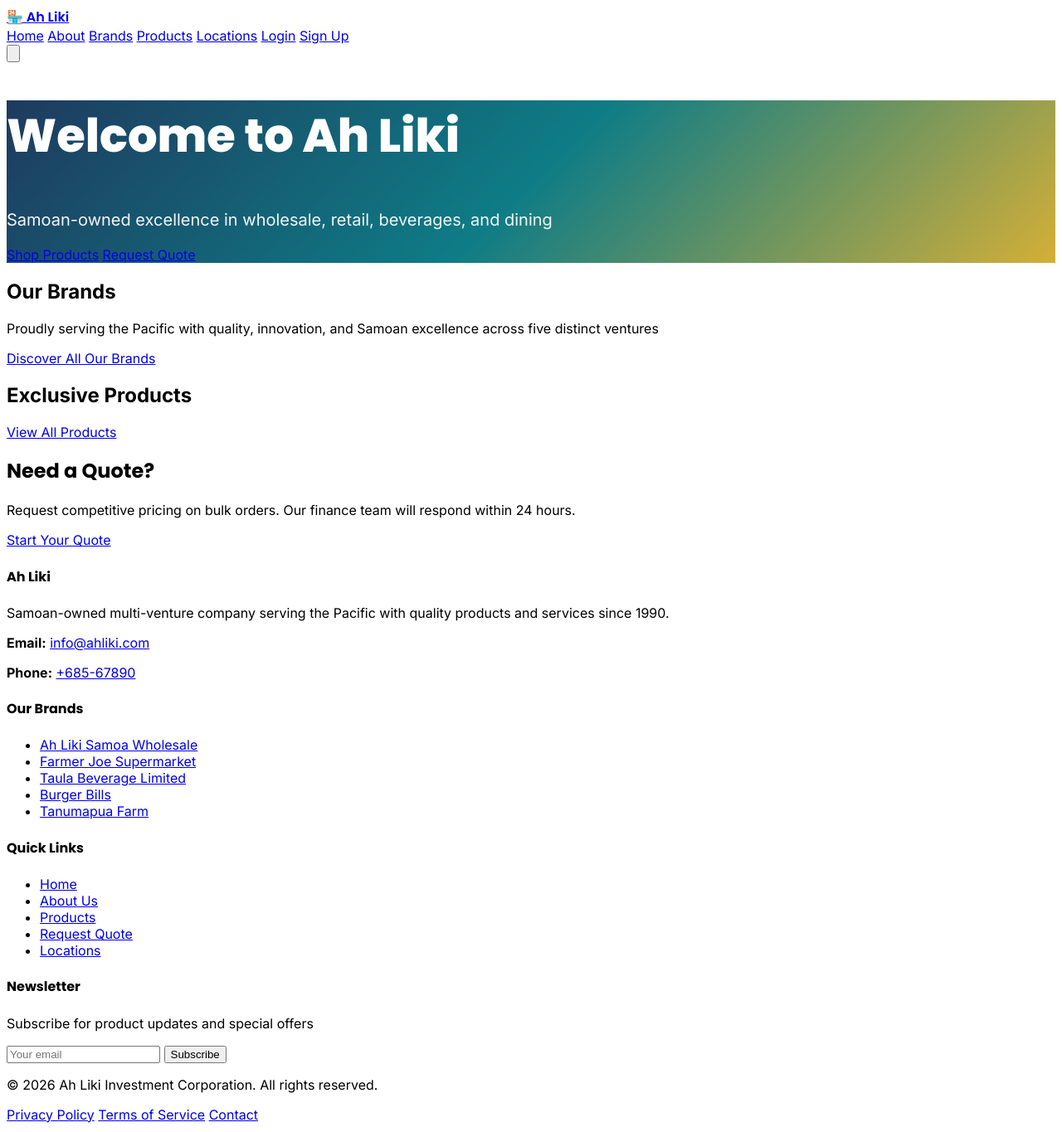
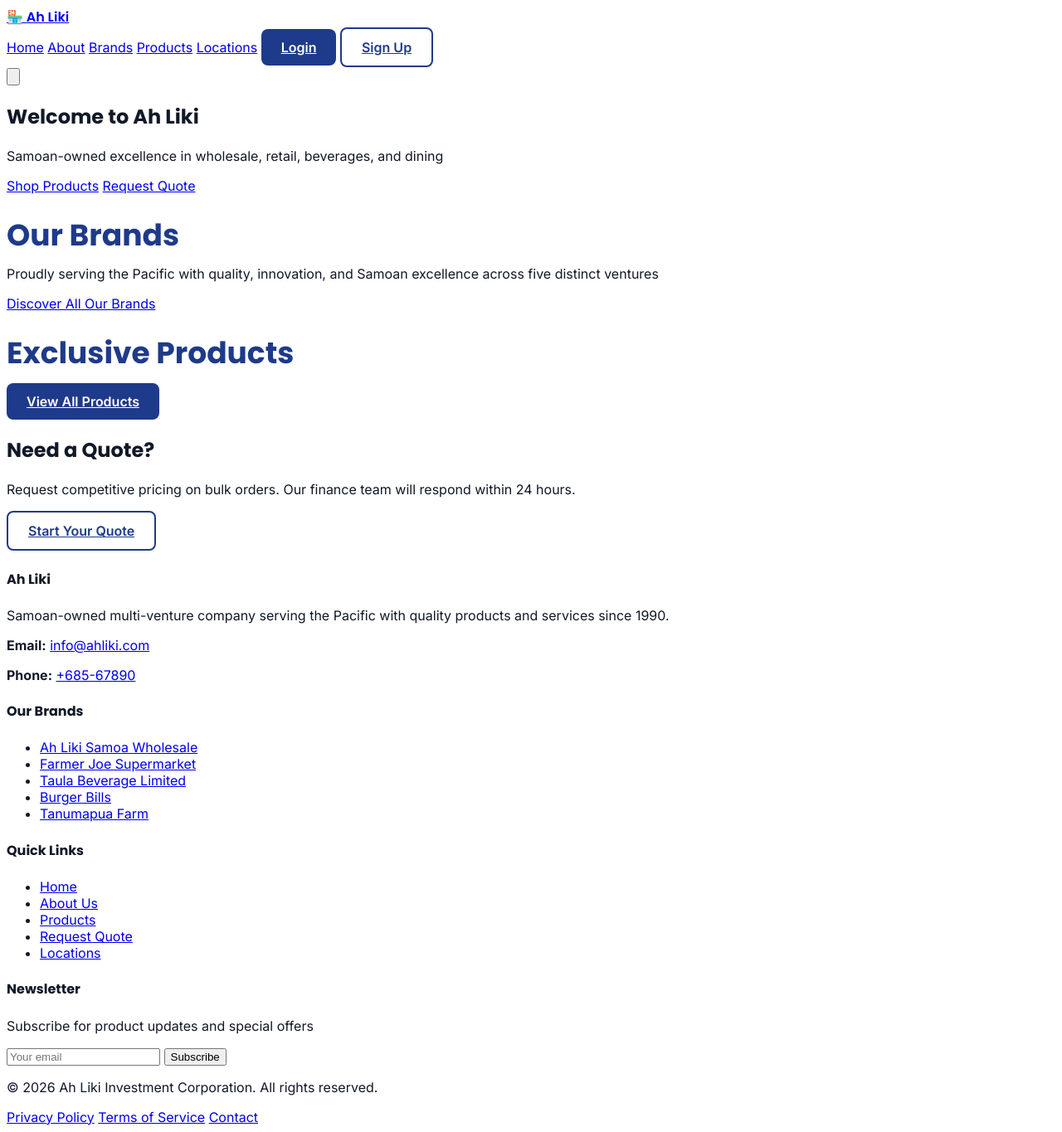
Before and after one commit to zeldris2025/ahlikicorp, a Django app: page / in a window 1280 px wide. Shown: the whole page at 83% size. Run offline with Django 3.2, Linux system fonts and the light colour scheme; data that the repository does not hold is empty; some libraries are stand-ins or nearby versions.

Commit message:
Fix: replace non-functional @apply CSS with real CSS properties
The Tailwind CDN script (cdn.tailwindcss.com) is a browser-side JIT that
only scans HTML for utility class names on elements - it does not process
@apply directives inside a <style> tag (that requires a PostCSS build step,
which the CDN script doesn't provide). As a result every custom component
class (.btn-primary, .btn-secondary, .btn-outline, .section-heading,
.gradient-text, .card-hover) was resolving to invalid/empty CSS, which is
why none of the buttons, headings, or card hover effects were rendering
any styling on the live site.

- Rewrote all @apply-based rules as plain CSS with equivalent values
- Removed the section:first-of-type hero gradient hack, which would have
  mis-applied the hero gradient to the first <section> on every page
  (products list, quote form, etc.), not just the home page

Co-Authored-By: Claude Haiku 4.5 <noreply@anthropic.com>

```diff
--- a/templates/base.html
+++ b/templates/base.html
@@ -20,27 +20,82 @@
         }
         body {
             font-family: 'Inter', sans-serif;
-            @apply text-gray-900 bg-white;
+            color: #111827;
+            background: white;
         }
         .brand-font { font-family: 'Poppins', sans-serif; }
+
         .btn-primary {
-            @apply px-6 py-3 bg-blue-900 text-white rounded-lg font-semibold hover:bg-blue-800 transition-colors;
+            display: inline-block;
+            padding: 0.75rem 1.5rem;
+            background-color: #1e3a8a;
+            color: white;
+            border-radius: 0.5rem;
+            font-weight: 600;
+            transition: background-color 0.2s ease, transform 0.2s ease;
+            border: none;
+            cursor: pointer;
         }
+        .btn-primary:hover { background-color: #1e40af; }
+
         .btn-secondary {
-            @apply px-6 py-3 bg-teal-700 text-white rounded-lg font-semibold hover:bg-teal-600 transition-colors;
+            display: inline-block;
+            padding: 0.75rem 1.5rem;
+            background-color: #0f766e;
+            color: white;
+            border-radius: 0.5rem;
+            font-weight: 600;
+            transition: background-color 0.2s ease, transform 0.2s ease;
+            border: none;
+            cursor: pointer;
         }
+        .btn-secondary:hover { background-color: #0d9488; }
+
         .btn-outline {
-            @apply px-6 py-3 border-2 border-blue-900 text-blue-900 rounded-lg font-semibold hover:bg-blue-50 transition-colors;
+            display: inline-block;
+            padding: 0.75rem 1.5rem;
+            background-color: transparent;
+            color: #1e3a8a;
+            border: 2px solid #1e3a8a;
+            border-radius: 0.5rem;
+            font-weight: 600;
+            transition: background-color 0.2s ease, transform 0.2s ease;
+            cursor: pointer;
         }
+        .btn-outline:hover { background-color: #eff6ff; }
+
+        .btn-primary:active,
+        .btn-secondary:active,
+        .btn-outline:active { transform: translateY(2px); }
+
         .section-heading {
-            @apply text-3xl md:text-4xl font-bold brand-font text-blue-900 mb-4;
+            font-family: 'Poppins', sans-serif;
+            font-size: 1.875rem;
+            line-height: 2.25rem;
+            font-weight: 700;
+            color: #1e3a8a;
+            margin-bottom: 1rem;
         }
+        @media (min-width: 768px) {
+            .section-heading { font-size: 2.25rem; line-height: 2.5rem; }
+        }
+
         .gradient-text {
-            @apply bg-gradient-to-r from-blue-900 via-teal-700 to-orange-600 bg-clip-text text-transparent;
+            background-image: linear-gradient(to right, #1e3a8a, #0f766e, #ea580c);
+            -webkit-background-clip: text;
+            background-clip: text;
+            color: transparent;
         }
+
         .card-hover {
-            @apply transition-all duration-300 hover:shadow-xl hover:scale-105;
+            transition: box-shadow 0.3s ease, transform 0.3s ease;
+            box-shadow: 0 4px 6px rgba(0, 0, 0, 0.1);
         }
+        .card-hover:hover {
+            box-shadow: 0 20px 25px rgba(0, 0, 0, 0.15);
+            transform: scale(1.05);
+        }
+
         @keyframes fadeInUp {
             from { opacity: 0; transform: translateY(20px); }
             to { opacity: 1; transform: translateY(0); }
@@ -94,36 +149,6 @@
             transform: translateX(10px);
         }
 
-        /* Hero Section Enhanced */
-        section:first-of-type {
-            background: linear-gradient(135deg, #1e3a5f 0%, #0e7c86 50%, #d4af37 100%);
-            color: white;
-        }
-
-        section:first-of-type h1 {
-            font-size: 3.5rem;
-            font-weight: 800;
-        }
-
-        section:first-of-type p {
-            font-size: 1.25rem;
-            opacity: 0.95;
-        }
-
-        /* Button Enhancements */
-        .btn-primary:active { transform: translateY(2px); }
-        .btn-secondary:active { transform: translateY(2px); }
-        .btn-outline:active { transform: translateY(2px); }
-
-        /* Card Shadows */
-        .card-hover {
-            box-shadow: 0 4px 6px rgba(0, 0, 0, 0.1);
-        }
-
-        .card-hover:hover {
-            box-shadow: 0 20px 25px rgba(0, 0, 0, 0.15);
-            transform: translateY(-8px);
-        }
     </style>
     {% block extra_css %}{% endblock %}
 </head>
```
